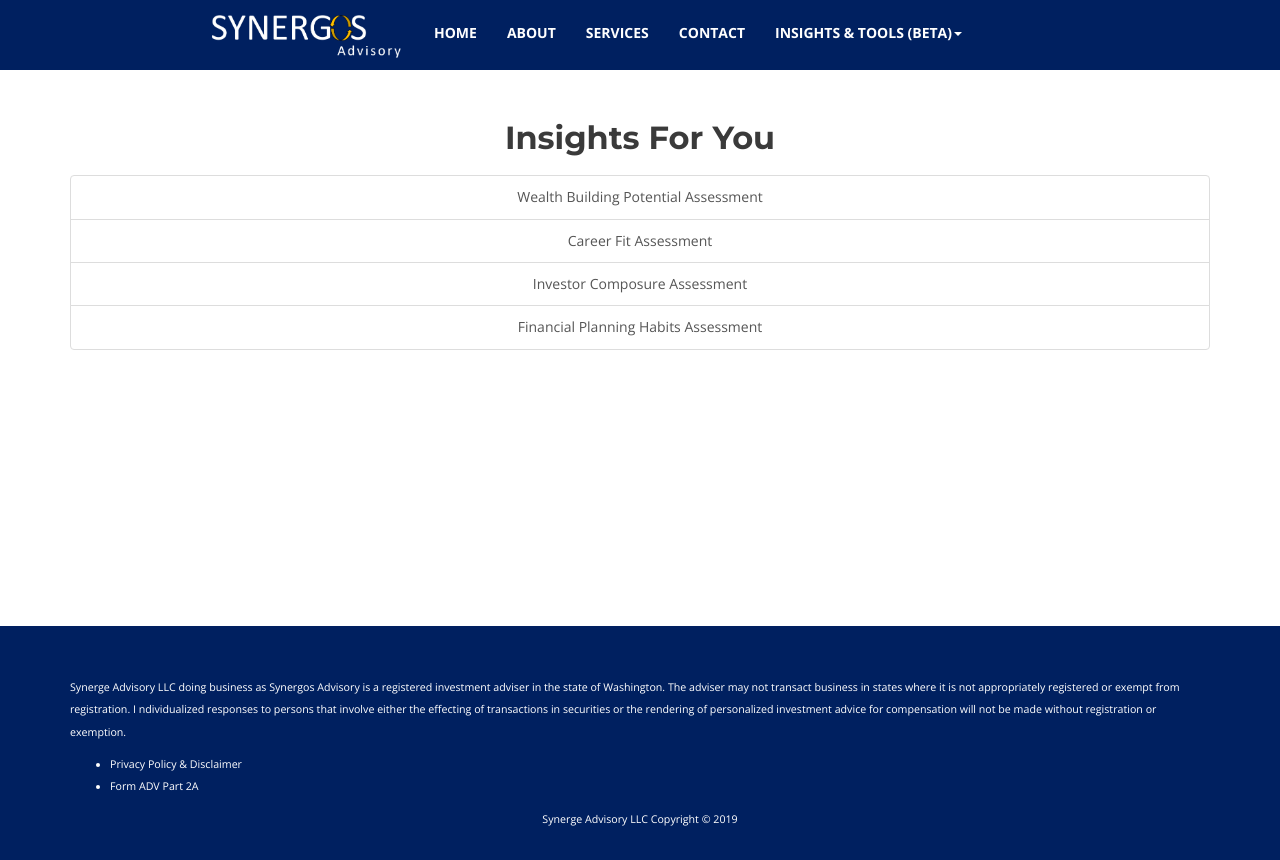
After one commit to juhlmann75/synergeadvisory, a PHP site: page /assessment.php in a window 1280 px wide. The commit adds this page. Run offline with PHP 8.4, Linux system fonts and the light colour scheme.

Commit message:
calculators and assessments

```diff
--- /dev/null
+++ b/assessment.php
@@ -0,0 +1,118 @@
+<?php require 'header.php'; ?>
+
+<style>
+.assessInfo {
+	margin-bottom:30px;
+	text-align:left;
+}
+
+.dataLink {
+	text-decoration: underline;
+}
+</style>
+
+<?php
+if(isset($_GET['a']))
+{
+	$assess = htmlspecialchars($_GET["a"]);
+}
+else {
+	$assess = "";
+}
+?>
+<div style="margin-top:100px;"></div>
+<?php
+if($assess == "wealth-building-potential"){
+?>
+<div class="container" >
+<h4>What’s your potential for building and maintaining wealth? Take the assessment.</h4>
+
+<div class="assessInfo">
+Understanding your patterns of wealth behaviors can help identify your strengths and areas for
+improvement as you create your personalized financial plan. Synergōs Advisory collaborates with
+<a href="https://www.datapoints.com" class="dataLink" target="_blank">DataPoints</a>, a behavioral-finance research and technology firm, to develop a comprehensive picture of
+your wealth-related behaviors, attitudes, and values, all based on 40+ years of data and research that
+led to the published works “The Millionaire Next Door” and “The Millionaire Mind.” This assessment can
+uncover opportunities for positive changes in behavior so you can build and maintain your wealth over
+time.
+</div>
+<button style="margin-bottom:-3px;background:#002060;font-weight:bold;" type="button" onclick="alert('The assessment is not loaded yet');" data-token="UVmsqXF3DYKgA8jbvKQb" class="embed-survey-start-button">
+Wealth Building Potential Assessment</button><script src="https://measure.datapoints.com/js/embed.js?v=1.031"
+data-id="survey" data-domain="https://measure.datapoints.com" data-token="UVmsqXF3DYKgA8jbvKQb"></script>
+</div>
+<?php
+}
+else if($assess == "career-fit"){
+?>
+<div class="container" >
+<h4>Your career fit and long-term income potential. Take the assessment.</h4>
+
+<div class="assessInfo">
+Synergōs Advisory strongly believes that having a career that “fits” your interests and skills, and job
+satisfaction, typically relates to your income potential — an important factor in savings and, therefore,
+wealth building. Career Fit is a short assessment that can help you understand the match between your
+career and long-term income potential, one of the first steps toward building success and finding
+happiness, ultimately affecting all future financial planning.
+</div>
+<button style="margin-bottom:-3px;background:#002060;font-weight:bold;" type="button" onclick="alert('The assessment is not loaded yet');" data-token="ObedLHwAJVBioWFLSnpC" class="embed-survey-start-button">
+Career Fit Assessment</button><script src="https://measure.datapoints.com/js/embed.js?v=1.031" data-id="survey" data-domain="https://measure.datapoints.com" data-token="ObedLHwAJVBioWFLSnpC"></script>
+</div>
+<?php
+}
+else if($assess == "investor-composure"){
+?>
+<div class="container" >
+<h4>How do you react to market changes? Take the assessment.</h4>
+
+<div class="assessInfo">
+According to extensive research conducted by <a href="https://www.datapoints.com" class="dataLink" target="_blank">DataPoints</a>, a behavioral finance research and technology
+firm, how you react to changes in the market can not only have a profound impact on how much wealth
+you build overtime, but more importantly, it can impact if you achieve your financial goals and dreams.
+<a href="https://www.datapoints.com" class="dataLink" target="_blank">DataPoints'</a> findings are based on 40+ years of data and research that led to best-selling “The Millionaire
+Next Door“ and “The Millionaire Mind“ books. Take the assessment to find out how you react to market
+changes and be better prepared for future financial planning.
+</div>
+<button style="margin-bottom:-3px;background:#002060;font-weight:bold;" type="button" onclick="alert('The assessment is not loaded yet');" data-token="sgP2O9ngbGPIBirWhvn1" class="embed-survey-start-button">
+Investor Composure Assessment</button><script src="https://measure.datapoints.com/js/embed.js?v=1.031" data-id="survey" data-domain="https://measure.datapoints.com" data-token="sgP2O9ngbGPIBirWhvn1"></script>
+</div>
+<?php
+}
+else if($assess == "financial-planning-habits"){
+?>
+<div class="container" >
+<h4>How does your financial planning stack up? Take the assessment.</h4>
+
+<div class="assessInfo">
+According to extensive research conducted by <a href="https://www.datapoints.com" class="dataLink" target="_blank">DataPoints</a>, a behavioral finance research and technology
+firm, effective financial planning behaviors can have a profound effect on your success in achieving your
+financial goals and accumulating wealth. <a href="https://www.datapoints.com" class="dataLink" target="_blank">DataPoints'</a> findings are based on 40+ years of data and
+research that lead to best-selling “The Millionaire Next Door” and “The Millionaire Mind” books.
+</div>
+<button style="margin-bottom:-3px;background:#002060;font-weight:bold;" type="button" onclick="alert('The assessment is not loaded yet');" data-token="7MOzVncdSjnxv4wjXNy2" class="embed-survey-start-button">
+Financial Planning Habits Assessment</button><script src="https://measure.datapoints.com/js/embed.js?v=1.031" data-id="survey" data-domain="https://measure.datapoints.com" data-token="7MOzVncdSjnxv4wjXNy2"></script>
+</div>
+<?php
+}
+else{
+?>
+<div class="container" >
+  <h2>Insights For You</h2>
+  <div class="list-group">
+    <a href="/assessment.php?a=wealth-building-potential" class="list-group-item">Wealth Building Potential Assessment</a></li>
+	<a href="/assessment.php?a=career-fit" class="list-group-item">Career Fit Assessment</a></li>
+	<a href="/assessment.php?a=investor-composure" class="list-group-item">Investor Composure Assessment</a></li>
+	<a href="/assessment.php?a=financial-planning-habits" class="list-group-item">Financial Planning Habits Assessment</a></li>
+  </div>
+</div>
+<?php } ?>
+
+<div style="margin-bottom:20%;"></div>
+
+<?php require 'include/javascript/master.php' ?>
+<?php require 'footer.php'; ?>
+
+
+
+</body>
+
+</html>
--- a/header.php
+++ b/header.php
@@ -55,6 +55,14 @@
 			width: 992px !important;
 		}
 	|
+
+	.navDrop li{
+		margin-bottom:10px;
+	}
+
+	.dropdown-menu-large {
+		padding: 0;
+	}
   </style>
 </head>
 
@@ -85,56 +93,36 @@
 				<a href="#" style="background-color: transparent;" class="dropdown-toggle" data-toggle="dropdown">Insights & Tools (Beta)<b class="caret"></b></a>
 
 				<ul class="dropdown-menu dropdown-menu-large row">
+					<!---<ul style="float:right;list-style:none;">
+						<li>Wealth Building Potential Assessment</li>
+						<li>Career Fit Assessment</li>
+						<li>Investor Composure Assessment</li>
+						<li>Financial Planning Habits Assessment</li>
+					</ul>--->
+
 					<li class="col-sm-4">
-						<ul>
-							<li class="dropdown-header">Insights for you</li>
-							<li> <button style="margin-bottom:-3px;" type="button" onclick="alert('The assessment is not loaded yet');" data-token="UVmsqXF3DYKgA8jbvKQb" class="embed-survey-start-button">
-							Wealth Building Potential Assessment</button><script src="https://measure.datapoints.com/js/embed.js?v=1.031"
-							data-id="survey" data-domain="https://measure.datapoints.com" data-token="UVmsqXF3DYKgA8jbvKQb"></script></li>
-							<li><button style="margin-bottom:-3px;" type="button" onclick="alert('The assessment is not loaded yet');" data-token="ObedLHwAJVBioWFLSnpC" class="embed-survey-start-button">
-							Career Fit Assessment</button><script src="https://measure.datapoints.com/js/embed.js?v=1.031" data-id="survey" data-domain="https://measure.datapoints.com" data-token="ObedLHwAJVBioWFLSnpC"></script></li>
-							<li><button style="margin-bottom:-3px;" type="button" onclick="alert('The assessment is not loaded yet');" data-token="sgP2O9ngbGPIBirWhvn1" class="embed-survey-start-button">
-							Investor Composure Assessment</button><script src="https://measure.datapoints.com/js/embed.js?v=1.031" data-id="survey" data-domain="https://measure.datapoints.com" data-token="sgP2O9ngbGPIBirWhvn1"></script></li>
-							<li> <button style="margin-bottom:-3px;" type="button" onclick="alert('The assessment is not loaded yet');" data-token="7MOzVncdSjnxv4wjXNy2" class="embed-survey-start-button">
-							Financial Planning Habits Assessment</button><script src="https://measure.datapoints.com/js/embed.js?v=1.031" data-id="survey" data-domain="https://measure.datapoints.com" data-token="7MOzVncdSjnxv4wjXNy2"></script></li>
-
+						<ul class="navDrop">
+							<li class="dropdown-header">Insights For You</li>
+							<li><a href="/assessment.php?a=wealth-building-potential">Wealth Building Potential Assessment</a></li>
+							<li><a href="/assessment.php?a=career-fit">Career Fit Assessment</a></li>
+							<li><a href="/assessment.php?a=investor-composure">Investor Composure Assessment</a></li>
+							<li><a href="/assessment.php?a=financial-planning-habits">Financial Planning Habits Assessment</a></li>
 						</ul>
 					</li>
 					<li class="col-sm-5">
 
-						<ul>
+						<ul class="navDrop">
 							<li class="dropdown-header">Tools for your business</li>
-							<li><a target="_blank" href="https://urldefense.proofpoint.com/v2/url?u=https-3A__calcxml.com_do_bus01&d=DwMFaQ&c=euGZstcaTDllvimEN8b7jXrwqOf-v5A_CdpgnVfiiMM&r=asuTQzV4vdcqpk82UnvSgmRHVR5lXYYIApEMGysGBHY&m=mh_bTn8OBpyPlgEanrCc2lvYzv8gBLuBMv3ZhiSHm0w&s=eCUcUPh_rqzC9KD02Dn4sfsrnDt16zAj5v-oB7KxUII&e=">What are the tax savings of a qualified retirement/cafeteria plan?</a></li>
-							<li><a target="_blank" href="https://urldefense.proofpoint.com/v2/url?u=https-3A__calcxml.com_do_bus02&d=DwMFaQ&c=euGZstcaTDllvimEN8b7jXrwqOf-v5A_CdpgnVfiiMM&r=asuTQzV4vdcqpk82UnvSgmRHVR5lXYYIApEMGysGBHY&m=lcrffRSh-bPXfnDENNQJr8Dz11DWteCqP543EUrMVPA&s=iKWnTP-NDgGYX7iUYV-jLW8SeXEUZz6y4SeHdZjELE8&e=">What are my new business startup costs?</a></li>
-							<li><a target="_blank" href="https://urldefense.proofpoint.com/v2/url?u=https-3A__calcxml.com_calculators_modal-2Dpremium-2Dapr-2Dcalculator&d=DwMFaQ&c=euGZstcaTDllvimEN8b7jXrwqOf-v5A_CdpgnVfiiMM&r=asuTQzV4vdcqpk82UnvSgmRHVR5lXYYIApEMGysGBHY&m=lcrffRSh-bPXfnDENNQJr8Dz11DWteCqP543EUrMVPA&s=um45hrCPrL2TMeOuBCM8kDeAI1iNyn9t-QCHLWm-Q4o&e=">Should I pay or charge monthly, quarterly or annually?</a></li>
+							<li><a href="/calculator.php?c=what-are-the-tax-savings-of-a-qualified-retirement_cafeteria-plan">What are the tax savings of a qualified retirement/cafeteria plan?</a></li>
+							<li><a href="/calculator.php?c=what-are-my-new-business-startup-costs">What are my new business startup costs?</a></li>
+							<li><a href="/calculator.php?c=should-I-pay-or-charge-monthly-quarterly-or-annually">Should I pay or charge monthly, quarterly or annually?</a></li>
+							<li><a href="/calculator.php" style="color:blue">More >></a></li>
 						</ul>
-						<!---<center><span class="dropdown-header">Tools for your business</span></center>
-						<ul class="row dropdown-menu-large">
-							<li class="col-sm-6">
-								<ul>
-									<li><a href="https://urldefense.proofpoint.com/v2/url?u=https-3A__calcxml.com_do_bus01&d=DwMFaQ&c=euGZstcaTDllvimEN8b7jXrwqOf-v5A_CdpgnVfiiMM&r=asuTQzV4vdcqpk82UnvSgmRHVR5lXYYIApEMGysGBHY&m=mh_bTn8OBpyPlgEanrCc2lvYzv8gBLuBMv3ZhiSHm0w&s=eCUcUPh_rqzC9KD02Dn4sfsrnDt16zAj5v-oB7KxUII&e=">What are the tax savings of a qualified retirement/cafeteria plan?</a></li>
-									<li><a href="#">What are my new business startup costs?</a></li>
-									<li><a href="#">Should I pay or charge monthly, quarterly or annually?</a></li>
-									<li><a href="#">What is the value of my business?</a></li>
-									<li><a href="#">How many units do I need to sell to breakeven?</a></li>
-								</ul>
-							</li>
-							<li class="col-sm-6">
-								<ul>
-									<li><a href="#">Should I lease or buy equipment?</a></li>
-									<li><a href="#">What are my business financial ratios?</a></li>
-									<li><a href="#">What is my employee total compensation package worth?</a></li>
-									<li><a href="#">What are my tax savings with Section 179 deduction?</a></li>
-								</ul>
-							</li>
-
-
-						</ul>--->
 					</li>
 					<li class="col-sm-3">
-						<ul>
-							<li class="dropdown-header">Insights For You</li>
-							<li><a href="https://www.rightcapital.com/sign-up?referral=Bk2t09O2NLeM47NJBweHXA&type=client" target="_blank">Track your finances</a></li>
+						<ul class="navDrop">
+							<li class="dropdown-header">Track your Finances</li>
+							<li><a href="https://www.rightcapital.com/sign-up?referral=Bk2t09O2NLeM47NJBweHXA&type=client" target="_blank">Complimentary Financial Tracking Tool</a></li>
 
 						</ul>
 					</li>
```
Also changed, not shown: calculator.php (added, +116 -0 lines).
